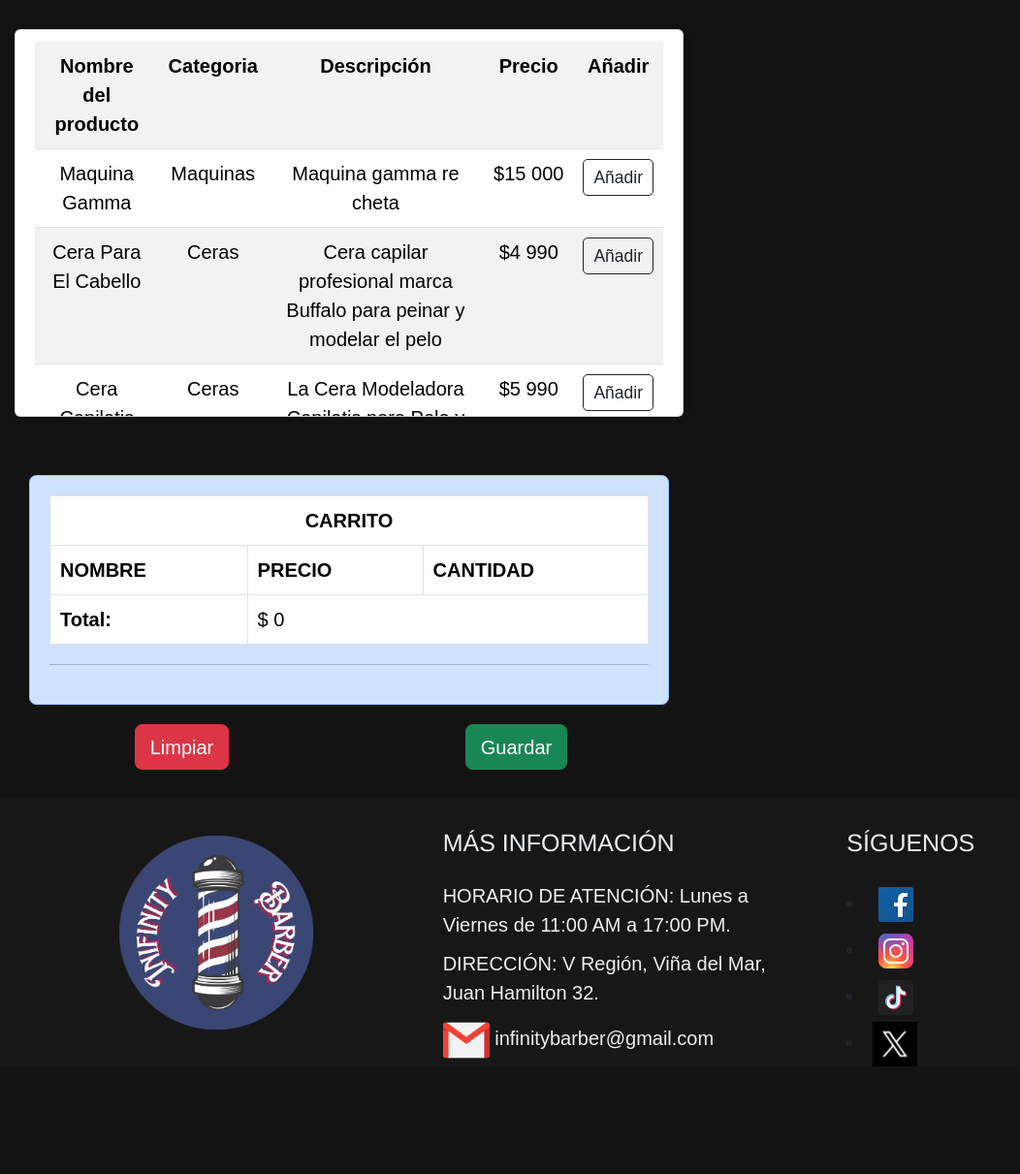
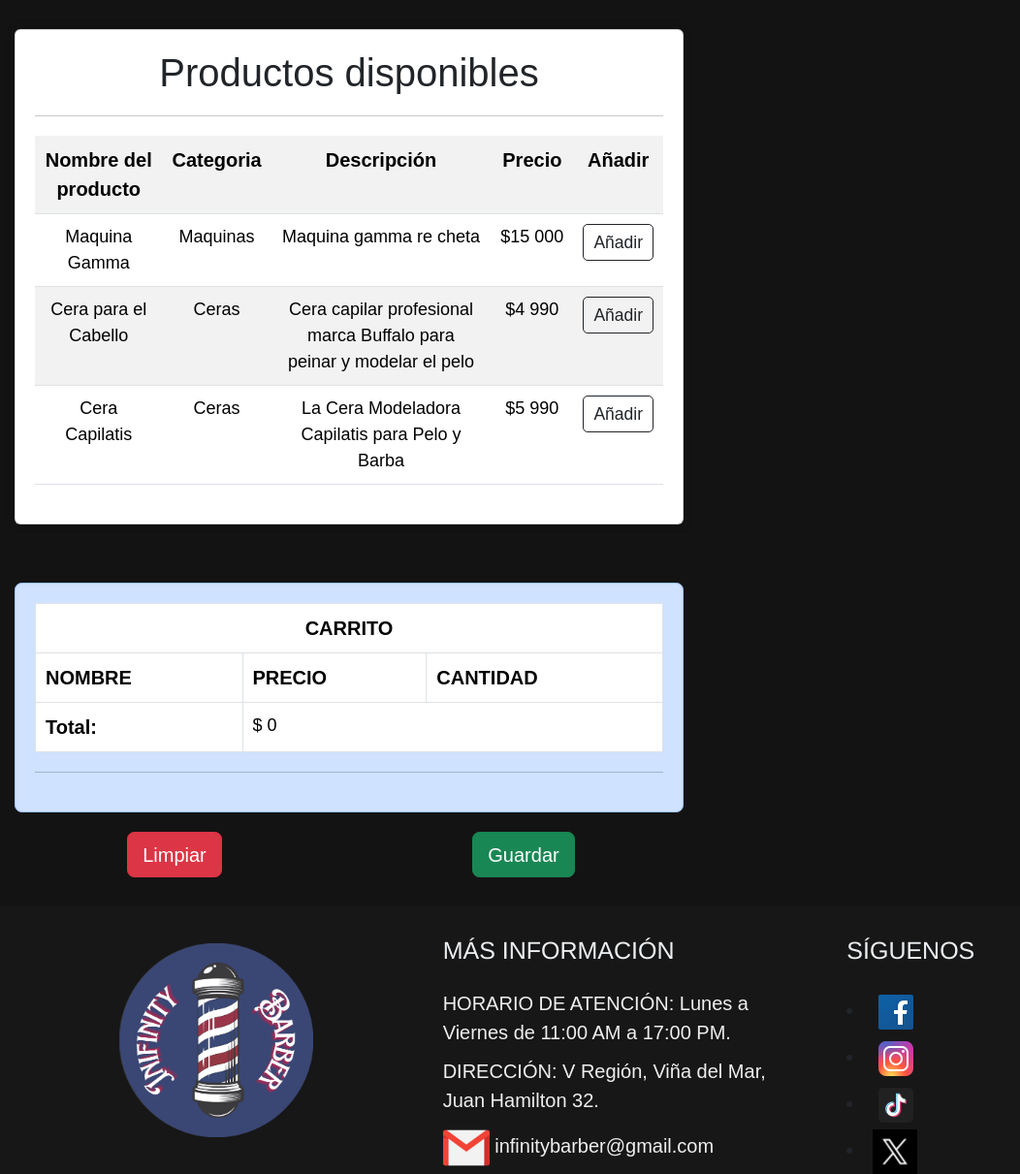
Before and after one commit to MrLucasFernandez/DistribuidoraBarberia, a Django app: page /comprar/ in a window 1280 px wide. Shown: the part 85-1296 px from the top of the page at 97% size, without its empty margins (0-1052 px from the left). Before the commit the page ends 1185 px from the top, so only its background shows below. Run offline with Django 4.2, Linux system fonts and the light colour scheme; data comes from the database, SQL or seed files in the repository; both versions use the stored data as it was after the commit; some libraries are stand-ins or nearby versions.

Commit message:
more little changes

```diff
--- a/App/static/css/reserve.css
+++ b/App/static/css/reserve.css
@@ -1,11 +1,3 @@
-*{
-    box-sizing: border-box;
-    margin: 0;
-    padding: 0;
-    font-family:'Merriweather', sans-serif;
-    font-size : 20px;
-}
-
 body{
     background-position: center center;
     background-repeat: no-repeat;
@@ -17,13 +9,16 @@ body{
 table{
     background-color: #efefef;
 }
+td{
+    font-size: 18px;
+}
 .container{
     float: left;
 }
 
 .card{
-	width: 400px;
-    height: 400px;
+	width: 100%;
+    height: auto;
 	border-radius: 6px;
 	overflow: hidden;
 	background:#fff;
--- a/App/templates/app/buy.html
+++ b/App/templates/app/buy.html
@@ -22,9 +22,9 @@
                 </tr>
                 {%for p in entity%}
                     <tr>
-                        <td>{{ p.nombre | title }}</td>
+                        <td>{{ p.nombre }}</td>
                         <td>{{ p.categoria }}</td>
-                        <td>{{ p.descripcion }}</td>
+                        <td style="font-size: 18px;">{{ p.descripcion }}</td>
                         <td>${{ p.precio }}</td>
                         <td><a href="{%url 'add_product' p.id%}" class="btn btn-outline-dark btn-sm">Añadir</a></td>
                     </tr>
--- a/App/templates/app/cart.html
+++ b/App/templates/app/cart.html
@@ -3,7 +3,6 @@
 <link rel="stylesheet" href="{%static 'css/cart.css'%}">
 <br>
 <br>
-<div class="container">
     <div class="alert alert-primary" role="alert">
         <table class="table table-bordered">
           <thead>
@@ -43,5 +42,3 @@
             <div class="col-6"><a href="{% url 'clean_cart' %}" class="btn btn-danger">Limpiar</a></div>
             <div class="col-6"><a href="#" class="btn btn-success">Guardar</a></div>
         </div>
-
-</div>
```
Also changed, not shown: db.sqlite3, img/productos/cera.png (added), img/productos/cera2.png (added).
